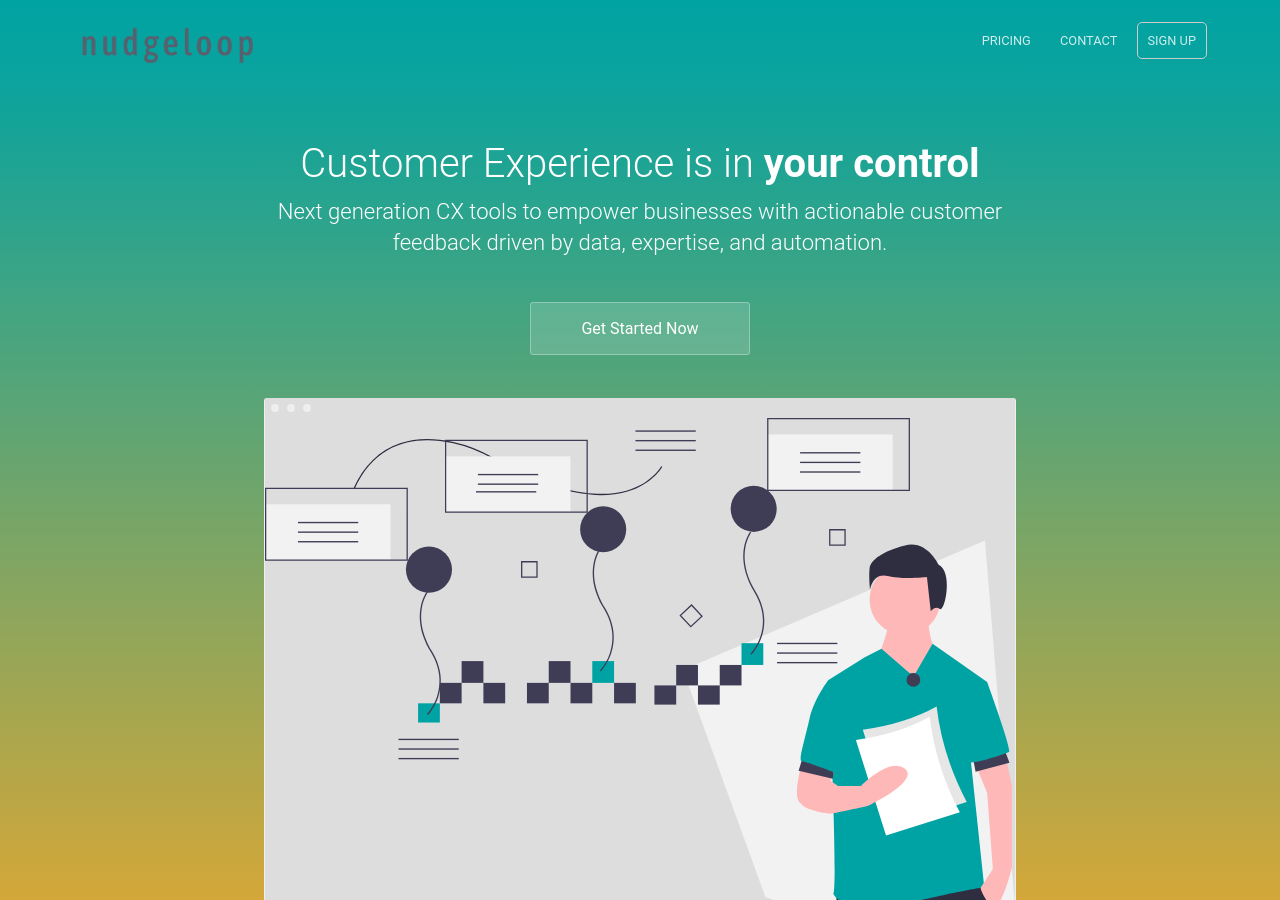
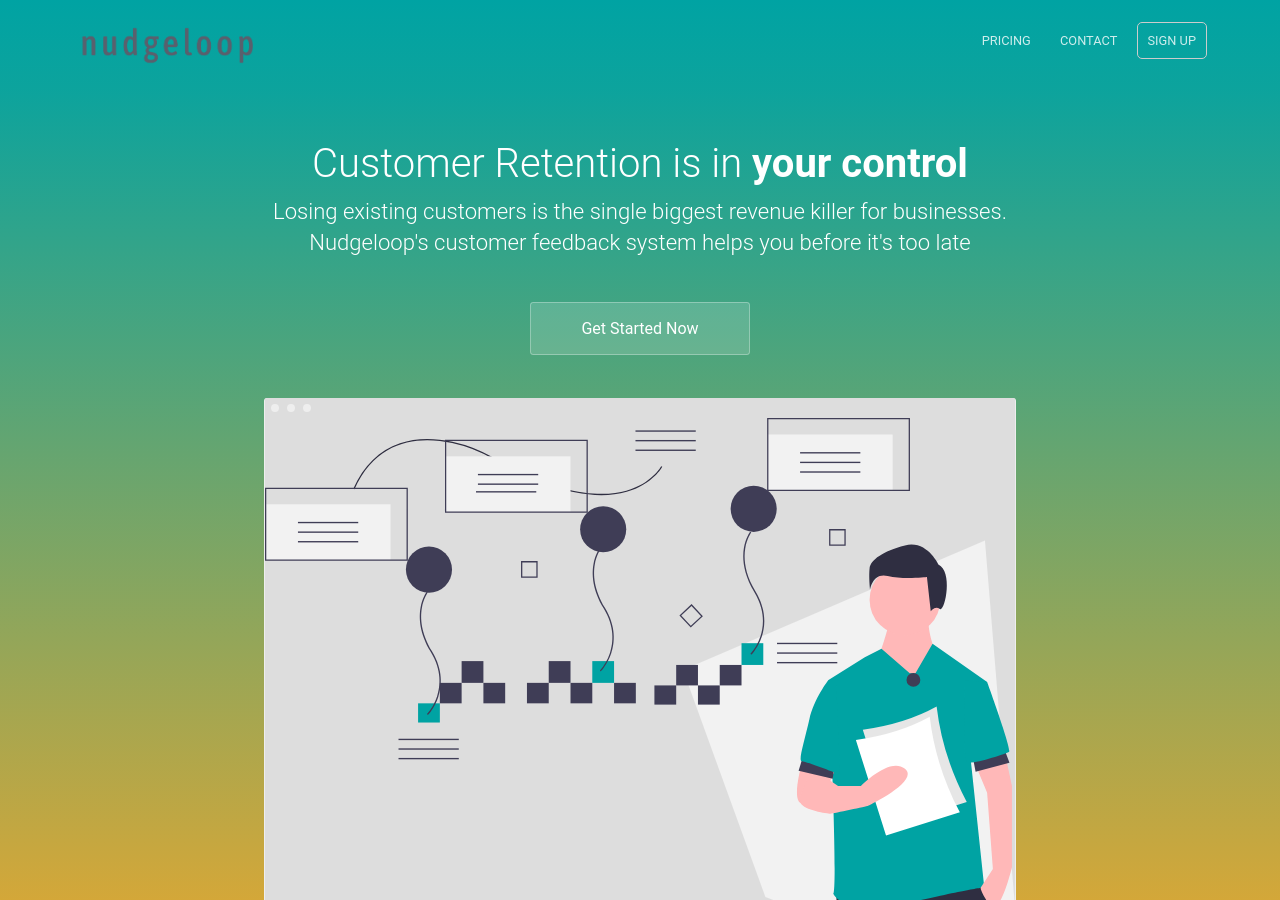
Before and after one commit to anilgeorge04/nudgeloop, a Jekyll site: the page built from index.html, in a window 1280 px wide and 900 px high. Built offline with Jekyll 4.4.1, drawn with Linux system fonts in a browser that asks for light colours; some of the changed text lies outside the part shown.

Commit message:
experience to retention

```diff
--- a/get-started.html
+++ b/get-started.html
@@ -1,5 +1,5 @@
 ---
-title: Next generation of Customer Experience tools awaits you
+title: Next generation of Customer Retention tools awaits you
 ---
 
 <p class="subtext">Schedule a chat with us to get started</p>
--- a/index.html
+++ b/index.html
@@ -1,10 +1,10 @@
 ---
-title: Customer Experience
-description: Next generation CX tools to empower businesses with actionable customer feedback driven by data, expertise, and automation.
+title: Customer Retention
+description: Losing existing customers is the single biggest revenue killer for businesses. Nudgeloop's customer feedback system helps you before it's too late
 ---
 <section class="hero">
 	<div class="text-container">
-		<h1 class="editable">Customer Experience is in <strong>your control</strong></h1>
+		<h1 class="editable">Customer Retention is in <strong>your control</strong></h1>
 		<p class="subtext editable">{{ page.description }}</p>
 		<div class="cta button alt"><a href="{{ site.baseurl }}/get-started/">Get Started Now</a></div>
 		<div>
@@ -18,10 +18,12 @@ description: Next generation CX tools to empower businesses with actionable cust
 		<div class="container flex">
 			<div class="text editable">
 				<h2>How can we <strong>double</strong> our Customer Lifetime?</h2>
-				<p>Nudgeloop learns your business and about your customers. By analyzing your customer data and feedback, we help you focus efforts and drive initiatives to solve for your customer. </p>
+				<p>Nudgeloop learns your business and about your customers. By analyzing your customer data and
+					feedback, we help you focus efforts and drive initiatives to solve for your customer. </p>
 			</div>
 			<div class="image">
-				<img src="{{ site.baseurl }}/images/home/lifetime.svg" alt="Customer Lifetime" class="screenshot editable" />
+				<img src="{{ site.baseurl }}/images/home/lifetime.svg" alt="Customer Lifetime"
+					class="screenshot editable" />
 			</div>
 		</div>
 	</section>
@@ -30,10 +32,12 @@ description: Next generation CX tools to empower businesses with actionable cust
 		<div class="container flex">
 			<div class="text editable">
 				<h2>How can I <strong>keep track</strong> of my customer feedback?</h2>
-				<p>Nudgeloop runs continuous surveys in line with your customer's journey and helps you understand them deeper with timely, actionable, and relevant feedback insights.</p>
+				<p>Nudgeloop runs continuous surveys in line with your customer's journey and helps you understand them
+					deeper with timely, actionable, and relevant feedback insights.</p>
 			</div>
 			<div class="image">
-				<img src="{{ site.baseurl }}/images/home/feedback.svg" alt="Customer Feedback" class="screenshot editable" />
+				<img src="{{ site.baseurl }}/images/home/feedback.svg" alt="Customer Feedback"
+					class="screenshot editable" />
 			</div>
 		</div>
 	</section>
@@ -42,10 +46,12 @@ description: Next generation CX tools to empower businesses with actionable cust
 		<div class="container flex">
 			<div class="text editable">
 				<h2>How can I <strong>plan</strong> my company objectives and initiatives?</h2>
-				<p>Nudgeloop works as a partner with you to set objectives, have a close finger on the customer pulse, and track performance as reported by customers against set objectives.</p>
+				<p>Nudgeloop works as a partner with you to set objectives, have a close finger on the customer pulse,
+					and track performance as reported by customers against set objectives.</p>
 			</div>
 			<div class="image">
-				<img src="{{ site.baseurl }}/images/home/planning.svg" alt="Plan Objectives" class="screenshot editable" />
+				<img src="{{ site.baseurl }}/images/home/planning.svg" alt="Plan Objectives"
+					class="screenshot editable" />
 			</div>
 		</div>
 	</section>
@@ -70,7 +76,7 @@ description: Next generation CX tools to empower businesses with actionable cust
 	</section> -->
 
 	<section class="bottom-cta">
-		<h2 class="editable"><strong>Improve</strong> your customer experience today</h2>
+		<h2 class="editable"><strong>Improve</strong> your customer lifetime today</h2>
 		<div class="button alt"><a href="/get-started/">Get Started Now</a></div>
 	</section>
 </div>
--- a/pricing.html
+++ b/pricing.html
@@ -1,7 +1,7 @@
 ---
 title: Pricing
 heading: We partner with you and solve together
-description: Suite of affordable customer survey solutions to empower you with actionable and timely customer feedback
+description: Suite of affordable solutions to empower you with relevant, actionable, and timely customer feedback
 pricing_table:
   - name: Nudgeloop Solutions
     color: "#007a7a"
```
